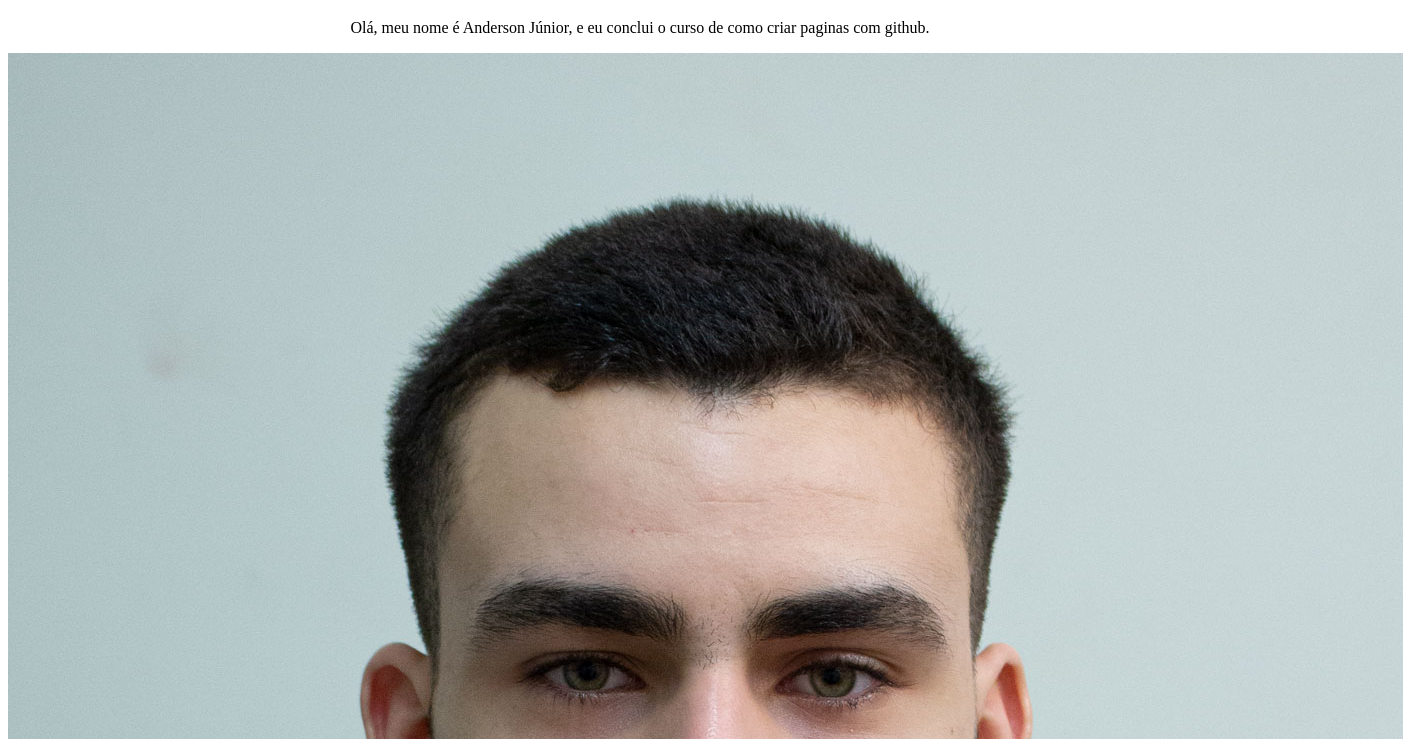
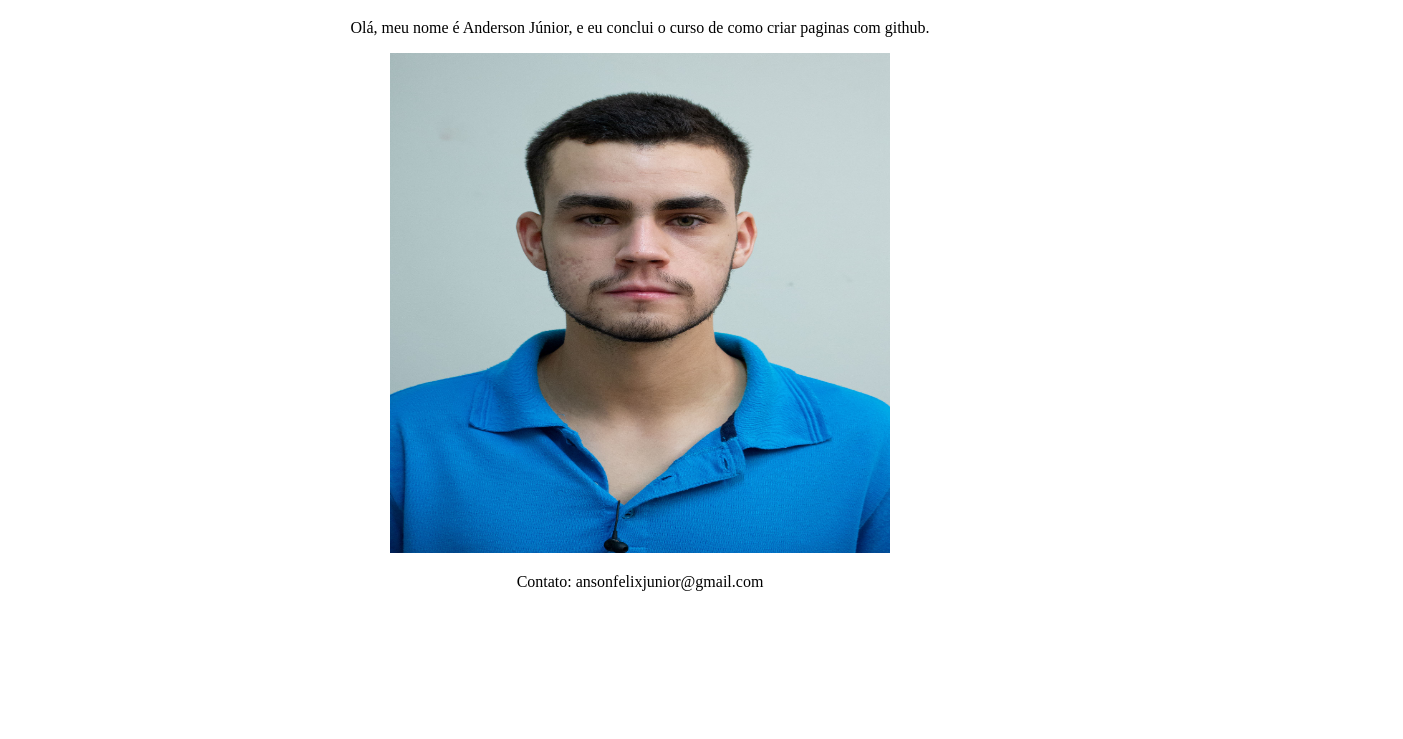
Before and after one commit to ansonjunior/ansonjunior.github.io, a plain HTML site: page index.html in a window 1280 px wide. Shown: the part 61-800 px from the top of the page, 1403 px wide, since content can reach past the window. Drawn offline with Linux system fonts and the light colour scheme.

Commit message:
tamanho da foto

```diff
--- a/index.html
+++ b/index.html
@@ -9,7 +9,7 @@
 
 	<center>
 		<a href="https://www.udemy.com/user/marcoscastrodesouza/" target="_blank">
-			<img src="imagens/perfil.jpg">
+			<img width="500px" height="500px" src="imagens/perfil.jpg">
 		</a>
 
 		<p style="text-align:center;">Contato: ansonfelixjunior@gmail.com</p>
```
